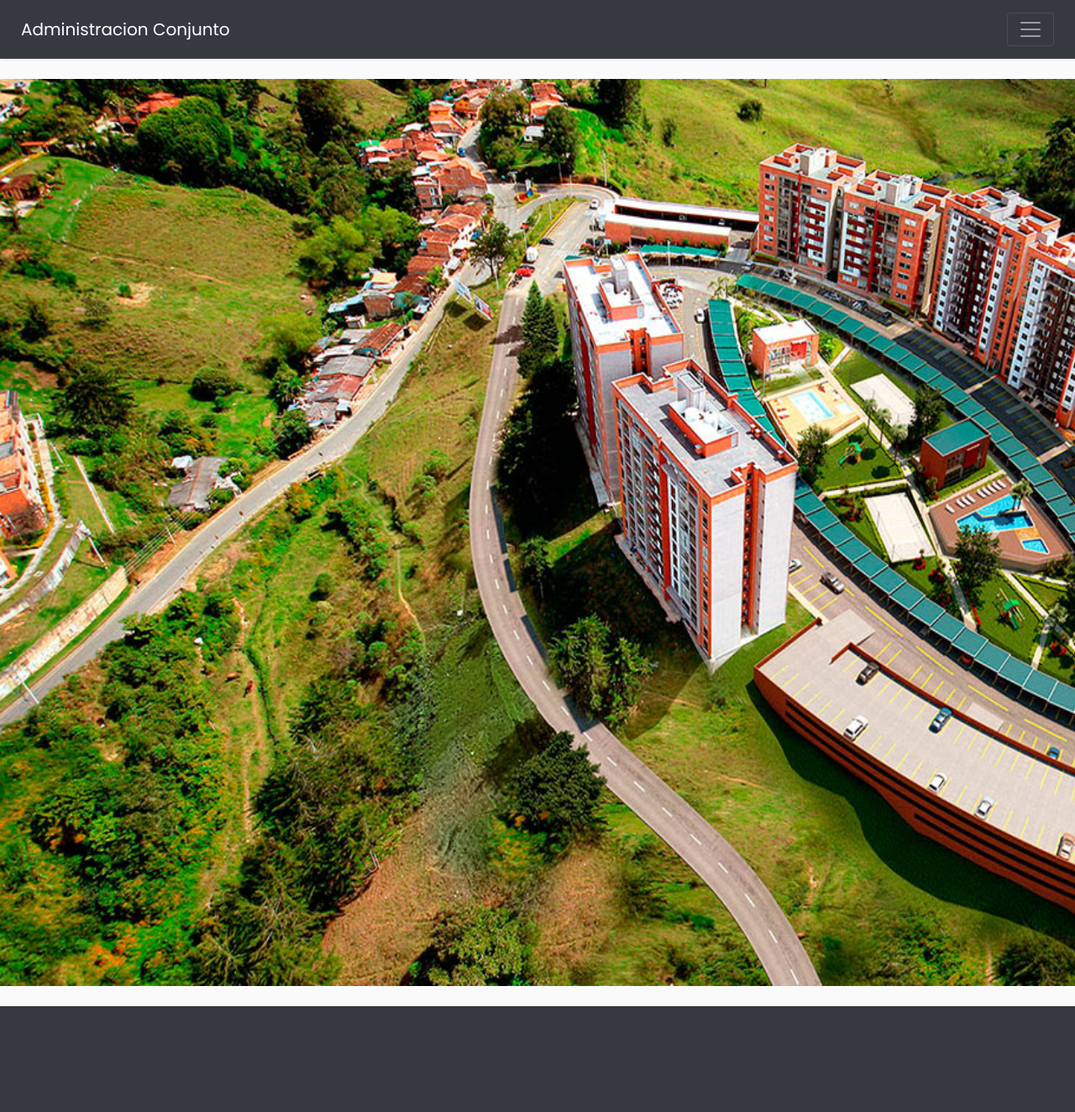
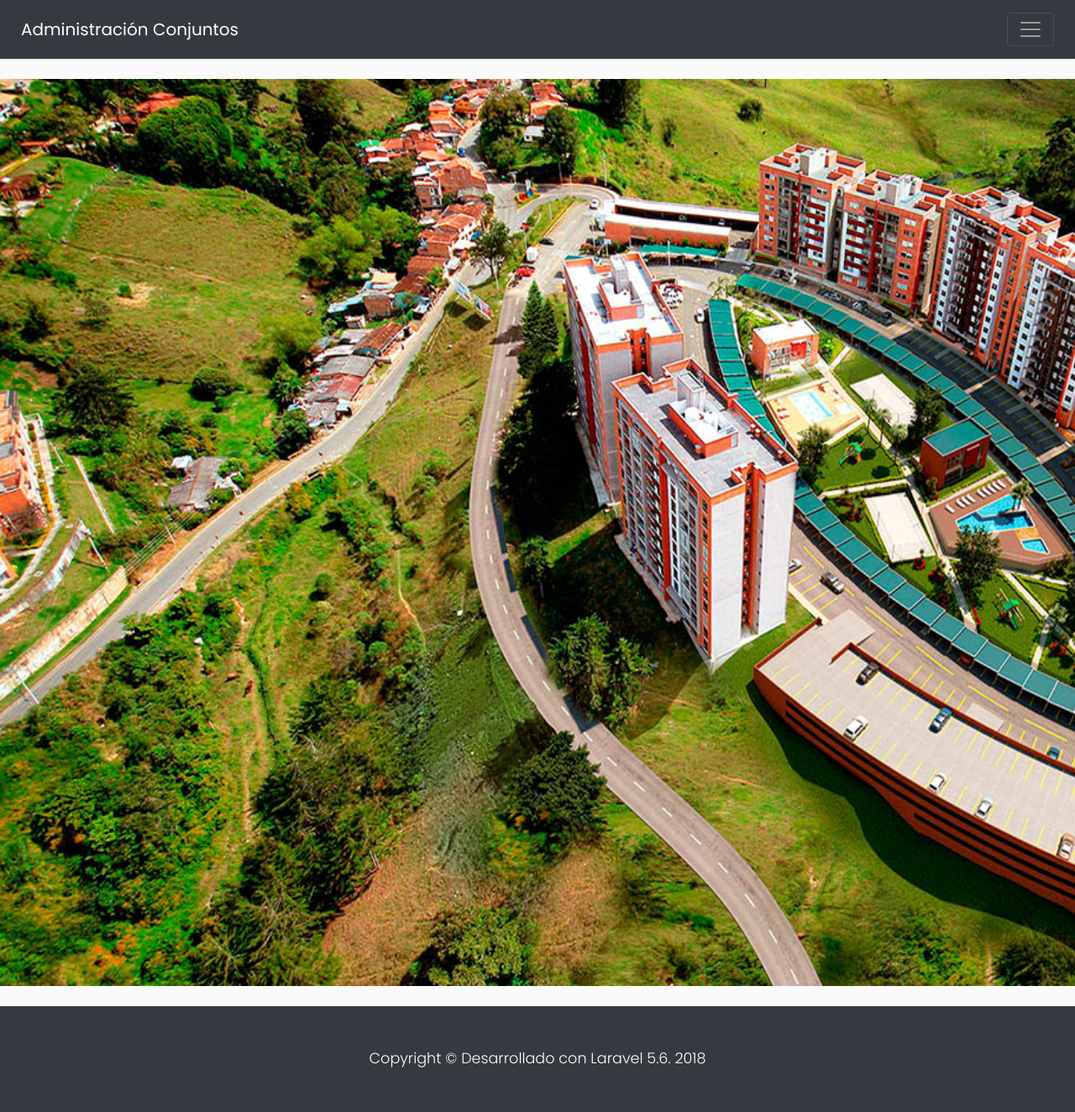
Before and after one commit to hramose/administracion_conjuntos, a Laravel app: page / in a window 1280 px wide. Shown: the whole page at 84% size. Before the commit the page ends 1198 px from the top, so only its background shows below. Run offline with Laravel 8, Linux system fonts and the light colour scheme; some libraries are stand-ins or nearby versions.

Commit message:
Se realiza un footerla pagina, pero en Inicio y registro no ajusta

```diff
--- a/resources/views/layouts/app.blade.php
+++ b/resources/views/layouts/app.blade.php
@@ -12,7 +12,7 @@
     <link href="{{asset('css/estilos.css')}}" rel="stylesheet">
     <!-- <link href="{{ asset('css/app.css') }}" rel="stylesheet"> -->
 
-    <title>Administracion Conjunto</title>
+    <title>Administración Conjuntos</title>
 
     <!-- Styles -->
 </head>
@@ -23,7 +23,7 @@
                 <div class="container-fluid">
                     <div class="navbar-header">
                         <a class="navbar-brand" href="{{ url('/') }}">
-                            Administracion Conjunto
+                            Administración Conjuntos
                         </a>
                     </div>
                     <button class="navbar-toggler" type="button" data-toggle="collapse" data-target="#navbarSupportedContent" aria-controls="navbarSupportedContent" aria-expanded="false" aria-label="Toggle navigation">
@@ -97,6 +97,13 @@
             </main>
         @endguest
     </div>
+<!-- Creando un footer para las paginas-->
+<footer class="py-5 bg-dark">
+  <div class="container">
+    <p class="m-0 text-center text-white">Copyright &copy; Desarrollado con Laravel 5.6. 2018</p>
+  </div>
+</footer>
+
     <script type="text/javascript">
          $(document).ready(function () {
              $('#sidebarCollapse').on('click', function () {
```
